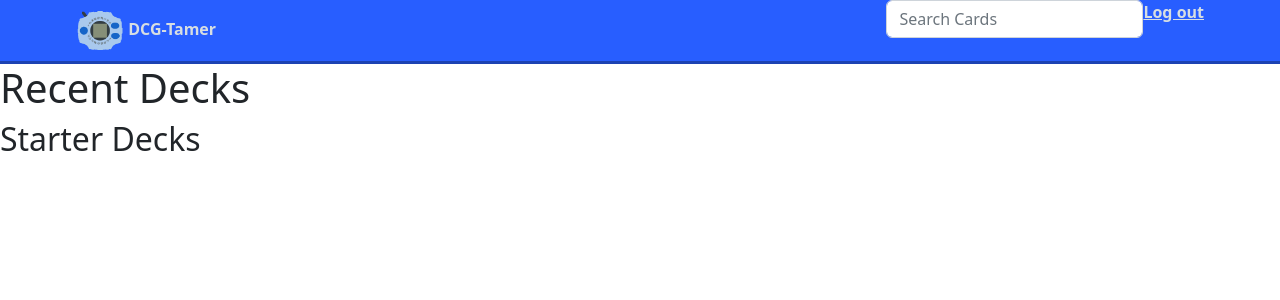
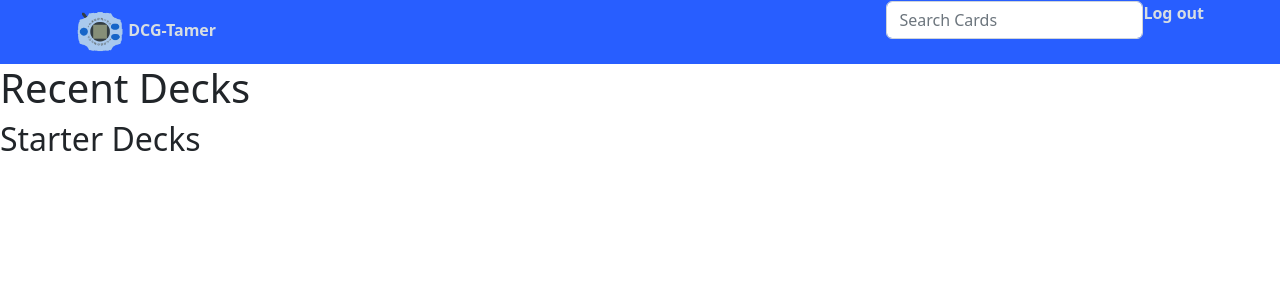
Before and after one commit to Jared-Enck/Capstone-1, a Flask app: page / in a window 1280 px wide. Shown: the top 300 px of the page. Run offline with Flask 2, Linux system fonts and the light colour scheme.

Commit message:
add anchor styles

```diff
--- a/static/app.css
+++ b/static/app.css
@@ -13,11 +13,16 @@ body {
     height: 4em;
     padding-left: 5vw;
     padding-right: 5vw;
-    border-bottom: .2em solid rgba(0, 0, 0, 0.3);
+    /* border-bottom: .2em solid rgba(0, 0, 0, 0.3); */
 }
 
 .navbar a {
     color: #d7dee2;
     font-size: 16px;
     font-weight: bold;
+    text-decoration: none;
 }
+
+.navbar a:hover {
+    text-decoration: underline;
+}
```
